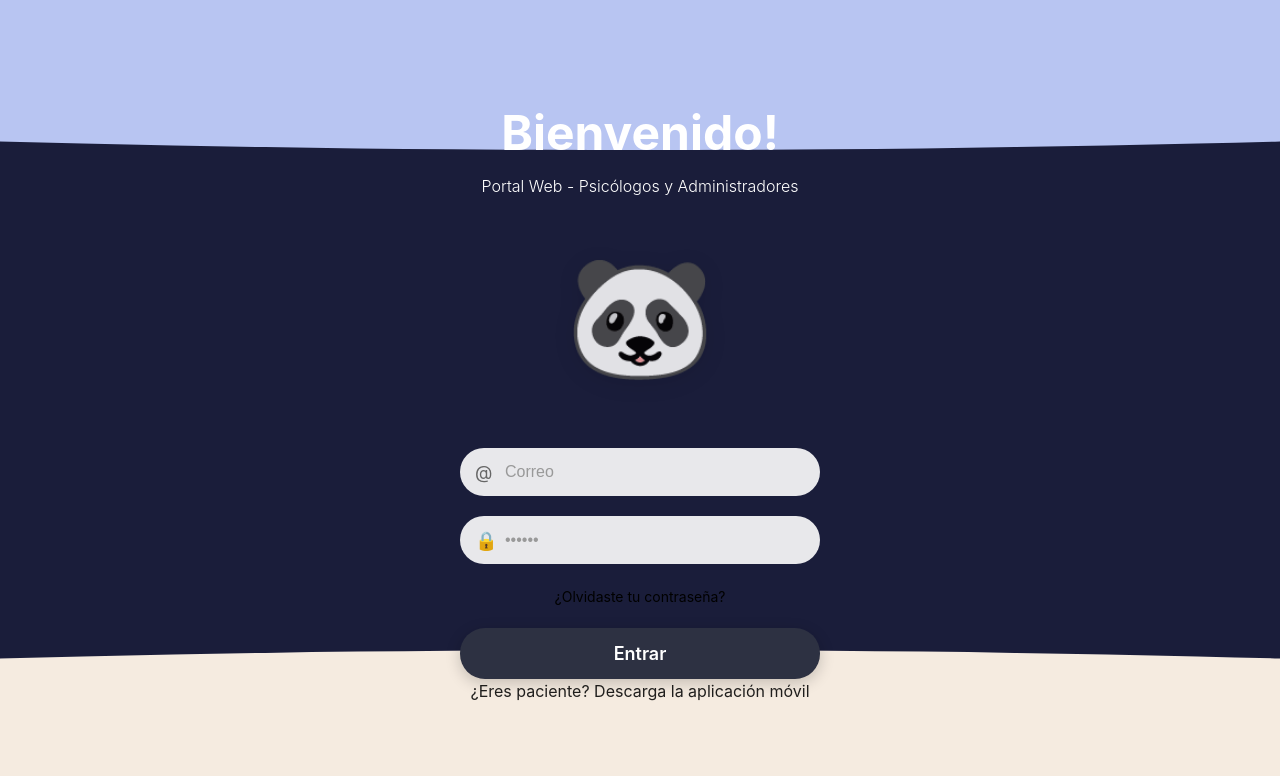
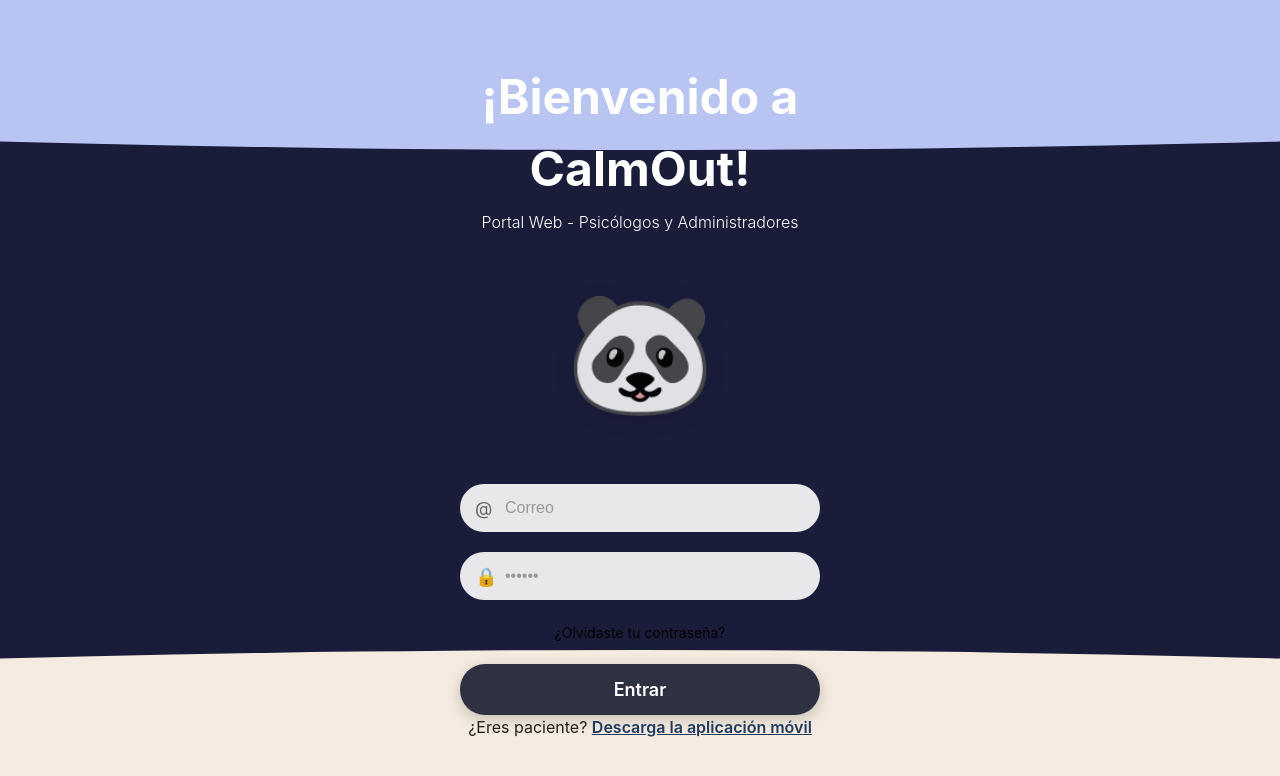
Before and after one commit to cassandra-ctrl/tt2_burnout, a React (Vite) app in the folder frontend/: page /login in a window 1280 px wide. Shown: the top 776 px of the page. Built offline with nearby package versions, Linux system fonts and the light colour scheme.

Commit message:
Despliegue producción Azure: HTTPS con dominio calmout.com.mx, link descarga APK en login web

```diff
--- a/frontend/src/pages/Login.css
+++ b/frontend/src/pages/Login.css
@@ -191,3 +191,15 @@
     height: 100px;
   }
 }
+
+.link-descarga-app {
+  color: #1E3A5F;
+  font-weight: 600;
+  text-decoration: underline;
+  cursor: pointer;
+  transition: color 0.2s;
+}
+
+.link-descarga-app:hover {
+  color: #2E5A8F;
+}
--- a/frontend/src/pages/Login.jsx
+++ b/frontend/src/pages/Login.jsx
@@ -65,7 +65,7 @@ const Login = () => {
 
       <div className="login-simple-content">
         <div className="login-simple-header">
-          <h1>Bienvenido!</h1>
+          <h1>¡Bienvenido a CalmOut!</h1>
           <p>Portal Web - Psicólogos y Administradores</p>
         </div>
 
@@ -122,7 +122,15 @@ const Login = () => {
 
         <div className="login-footer-simple">
           <p className="info-pacientes">
-            ¿Eres paciente? Descarga la aplicación móvil
+            ¿Eres paciente?{' '}
+            <a
+              href="https://expo.dev/accounts/urielrdzg/projects/burnout-app/builds/7059f20a-ec0d-4e1b-abbe-c3184539676f"
+              target="_blank"
+              rel="noopener noreferrer"
+              className="link-descarga-app"
+            >
+              Descarga la aplicación móvil
+            </a>
           </p>
         </div>
       </div>
--- a/frontend/src/services/api.js
+++ b/frontend/src/services/api.js
@@ -2,7 +2,7 @@
 import axios from 'axios';
 
 // URL base de tu API - Cambia esto según tu configuración
-const API_URL = 'http://localhost:3000/api';
+const API_URL = 'https://calmout.com.mx/api';
 
 // Crear instancia de axios con configuración base
 const api = axios.create({
```
Also changed, not shown: 1 other file (tests, documents, lock files or other folders).
